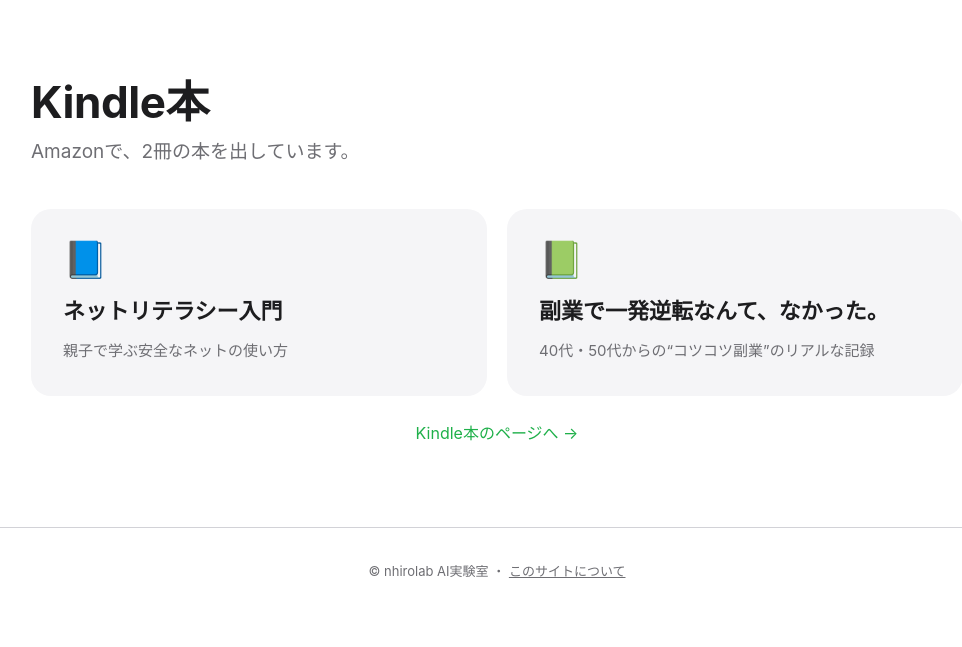
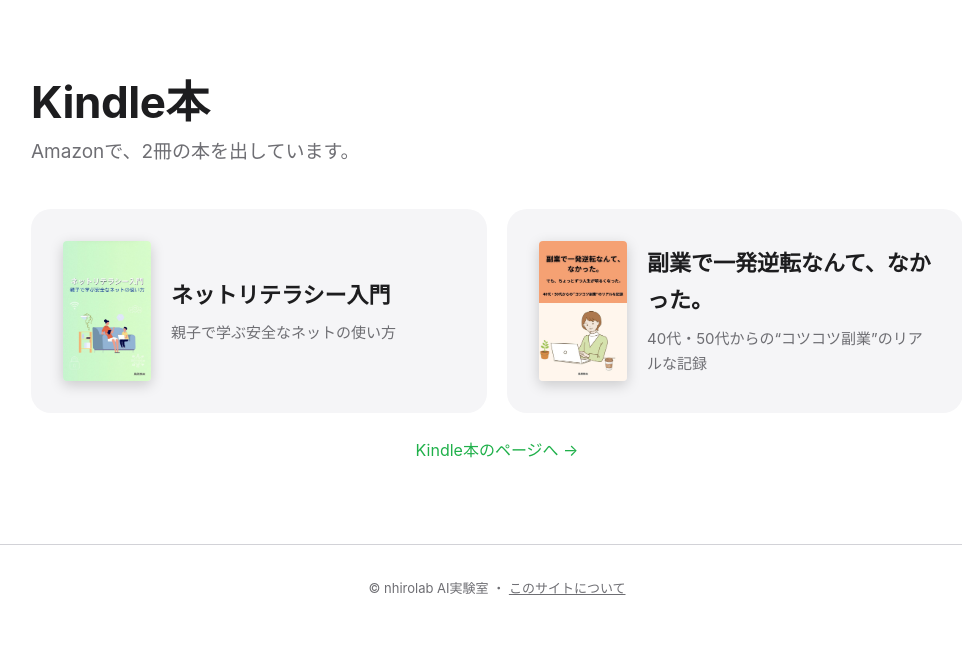
Before and after one commit to nhirolab/nhirolab.github.io, a PHP site: page / in a window 1280 px wide. Shown: the part 2275-2922 px from the top of the page, without its empty margins (143-1105 px from the left). Before the commit the page ends 2853 px from the top, so only its background shows below. Run offline with PHP 8.4, Linux system fonts and the light colour scheme.

Commit message:
Kindle本の表紙画像を2冊とも差し替え、トップページの枠にも表紙を表示
Co-Authored-By: Claude Sonnet 5.5 <noreply@anthropic.com>
Claude-Session: https://claude.ai/code/session_016NzTKH66BQELv9J8UfUCU7

```diff
--- a/assets/style.css
+++ b/assets/style.css
@@ -332,7 +332,10 @@ a:hover { color: var(--accent-hover); }
 /* Kindle本: 2冊目・表紙の準備中・トップページの枠 */
 .book + .book { margin-top: 24px; }
 .book { scroll-margin-top: calc(var(--nav-h) + 16px); }
-.book-cover-placeholder { display: flex; align-items: center; justify-content: center; aspect-ratio: 5 / 7; padding: 16px; text-align: center; background: color-mix(in srgb, var(--text-sub) 14%, transparent); color: var(--text-sub); font-size: 14px; box-shadow: none; }
 .book-cards { display: grid; grid-template-columns: repeat(2, minmax(0, 1fr)); gap: 20px; }
 .book-cards .card p + p { margin-top: 4px; }
 @media (max-width: 720px) { .book-cards { grid-template-columns: 1fr; } }
+.book-card { display: flex; align-items: center; gap: 20px; }
+.book-card h3 { margin: 0 0 6px; }
+.card-cover { flex: none; width: 88px; height: auto; border-radius: 4px; box-shadow: 0 4px 14px rgba(0, 0, 0, 0.18); }
+@media (max-width: 720px) { .card-cover { width: 76px; } }
--- a/books/index.html
+++ b/books/index.html
@@ -29,7 +29,7 @@
         <p class="summary">ネットを安心して使うための本と、40代・50代からの副業の記録です。どちらも、Kindle Unlimitedの会員なら、追加料金なしで読めます。</p>
 
         <section class="book" id="netliteracy">
-          <img class="book-cover" src="../assets/img/book-netliteracy.jpg" alt="「ネットリテラシー入門 親子で学ぶ安全なネットの使い方」の表紙" width="224" height="302">
+          <img class="book-cover" src="../assets/img/book-netliteracy.jpg" alt="「ネットリテラシー入門 親子で学ぶ安全なネットの使い方」の表紙" width="480" height="766">
           <div class="book-body">
             <p class="book-kind">Kindle版(電子書籍)</p>
             <h2>ネットリテラシー入門</h2>
@@ -49,7 +49,7 @@
         </section>
 
         <section class="book" id="fukugyo">
-          <div class="book-cover book-cover-placeholder" role="img" aria-label="表紙の画像は準備中です">表紙の画像は<br>準備中です</div>
+          <img class="book-cover" src="../assets/img/book-fukugyo.jpg" alt="「副業で一発逆転なんて、なかった。」の表紙" width="480" height="766">
           <div class="book-body">
             <p class="book-kind">Kindle版(電子書籍)</p>
             <h2>副業で一発逆転なんて、なかった。</h2>
--- a/index.html
+++ b/index.html
@@ -98,15 +98,19 @@
           <h2>Kindle本</h2>
           <p class="sub">Amazonで、2冊の本を出しています。</p>
           <div class="book-cards">
-            <a class="card" href="books/#netliteracy">
-              <div class="icon">📘</div>
-              <h3>ネットリテラシー入門</h3>
-              <p>親子で学ぶ安全なネットの使い方</p>
+            <a class="card book-card" href="books/#netliteracy">
+              <img class="card-cover" src="assets/img/book-netliteracy.jpg" alt="「ネットリテラシー入門」の表紙" width="480" height="766" loading="lazy">
+              <div>
+                <h3>ネットリテラシー入門</h3>
+                <p>親子で学ぶ安全なネットの使い方</p>
+              </div>
             </a>
-            <a class="card" href="books/#fukugyo">
-              <div class="icon">📗</div>
-              <h3>副業で一発逆転なんて、なかった。</h3>
-              <p>40代・50代からの“コツコツ副業”のリアルな記録</p>
+            <a class="card book-card" href="books/#fukugyo">
+              <img class="card-cover" src="assets/img/book-fukugyo.jpg" alt="「副業で一発逆転なんて、なかった。」の表紙" width="480" height="766" loading="lazy">
+              <div>
+                <h3>副業で一発逆転なんて、なかった。</h3>
+                <p>40代・50代からの“コツコツ副業”のリアルな記録</p>
+              </div>
             </a>
           </div>
           <p class="team-link"><a href="books/">Kindle本のページへ →</a></p>
```
Also changed, not shown: assets/img/book-fukugyo.jpg (added), assets/img/book-netliteracy.jpg.
